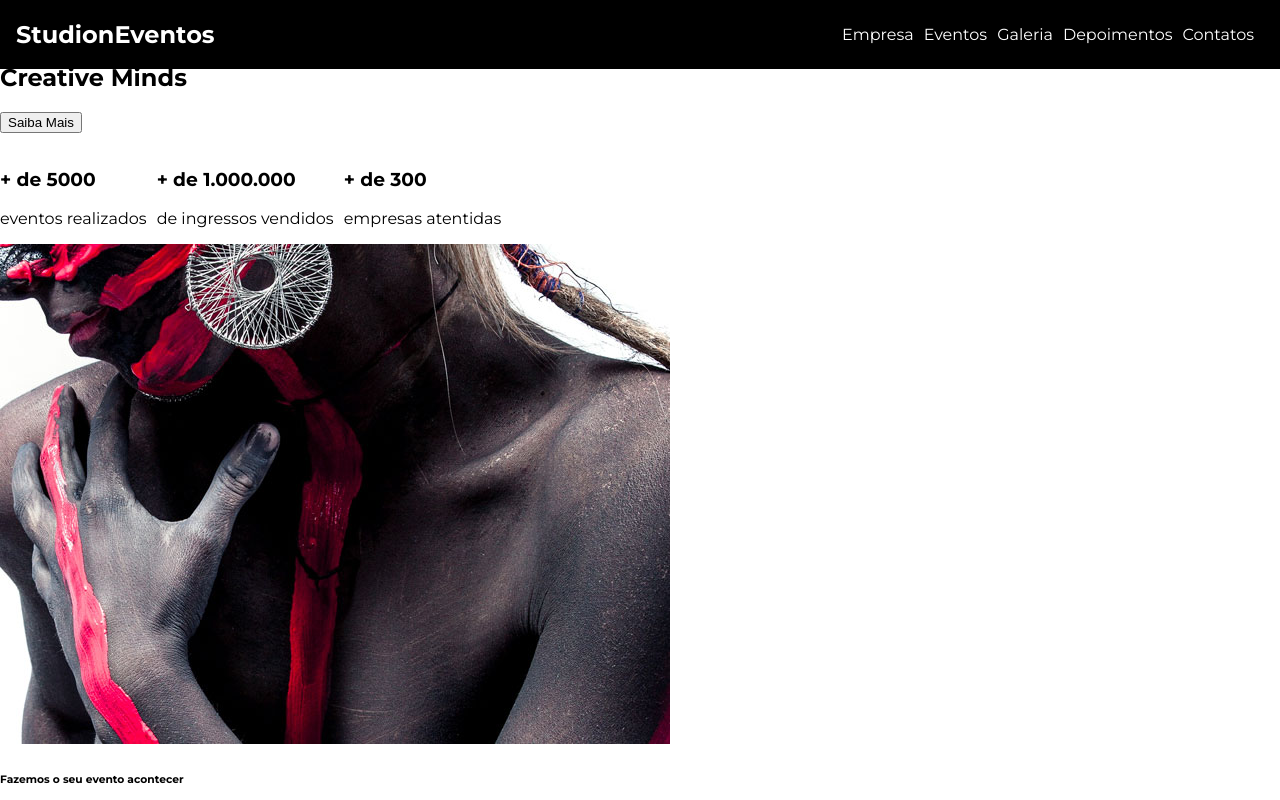
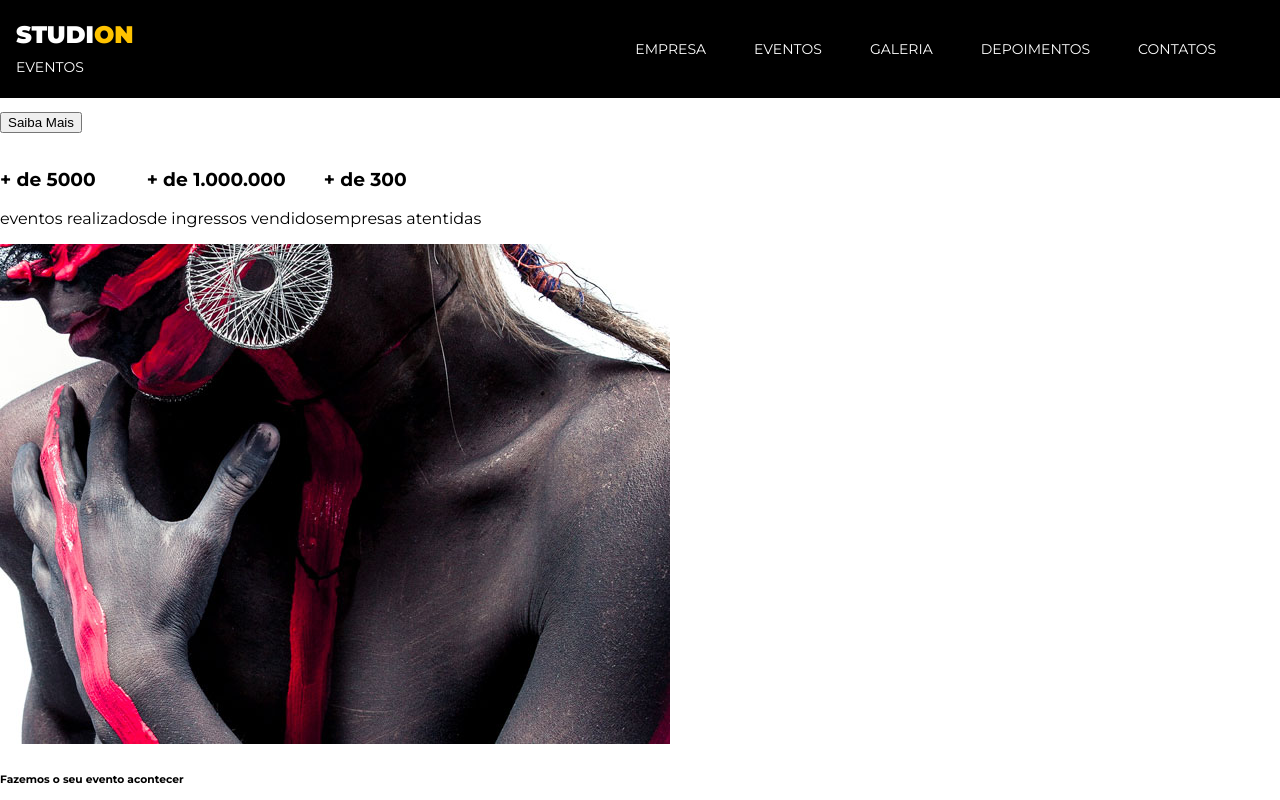
Before and after one commit to Tecla-Maximus-Ltda/studion, a website: page src/index.html in a window 1280 px wide. Shown: the top 800 px of the page. Drawn offline with Linux system fonts and the light colour scheme.

Commit message:
feat(css): Styling navbar logo

```diff
--- a/src/index.html
+++ b/src/index.html
@@ -8,7 +8,10 @@
 </head>
 <body>
   <nav class="navbar">
-    <h1>Studi<span>on</span><span>Eventos</span></h1>
+    <h1 class="logo-studion">
+      Studi<span class="copy-primary">on</span>
+      <span class="logo-studion__subtitle">Eventos</span>
+    </h1>
     <ul class="navbar__links">
       <li>
         <a href="#empresa">
--- a/src/style.css
+++ b/src/style.css
@@ -1,4 +1,4 @@
-@import url('https://fonts.googleapis.com/css2?family=Montserrat:wght@400;700&display=swap');
+@import url('https://fonts.googleapis.com/css2?family=Montserrat:wght@400;700;900&display=swap');
 
 * {
   box-sizing: border-box;
@@ -20,9 +20,6 @@ ul {
   padding-left: 0;
 }
 
-li {
-  margin-right: 0.625rem;
-}
 
 .navbar {
   position: fixed;
@@ -43,6 +40,12 @@ li {
   justify-self: end;
 }
 
+.navbar__links li {
+  font-size: 0.875rem;
+  margin-right: 3rem;
+  text-transform: uppercase;
+}
+
 .navbar__links a {
   color: #FFF;
   text-decoration: none;
@@ -51,3 +54,18 @@ li {
 .navbar__links a:hover {
   color: var(--color-primary);
 }
+
+.logo-studion {
+  font-weight: 900;
+  text-transform: uppercase;
+}
+
+.logo-studion__subtitle {
+  font-size: 0.875rem;
+  font-weight: 400;
+  text-align: right;
+}
+
+.copy-primary {
+  color: var(--color-primary);
+}
```
